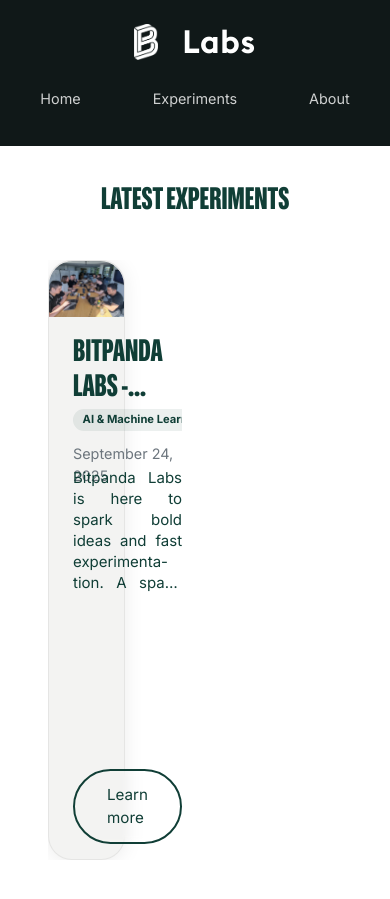
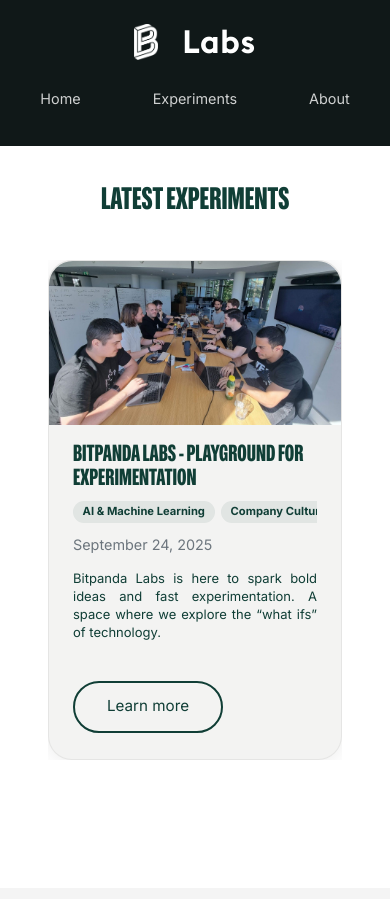
Before and after one commit to bitpanda-labs/labs-website, a Jekyll site: the page built from index.html, in a window 390 px wide and 900 px high, scrolled down 906 px. Built offline with Jekyll 4.4.1, drawn with Linux system fonts in a browser that asks for light colours.

Commit message:
AIHUB-213: Improve carousel and post card styling for better mobile responsiveness and layout consistency

```diff
--- a/assets/css/style.css
+++ b/assets/css/style.css
@@ -1076,7 +1076,40 @@
   }
 
   .cards { grid-template-columns: 1fr; gap: 1.5rem; }
-  .post-card .card-image { margin: -1.5rem -1.5rem 1rem -1.5rem; aspect-ratio: 4/3; }
+
+  /* Carousel mobile improvements */
+  .carousel-track {
+    grid-auto-columns: 100%; /* Single card per view on mobile */
+    gap: 1rem;
+  }
+
+  .post-card {
+    min-height: 500px;
+    max-height: 500px;
+  }
+
+  .post-card .card-image {
+    margin: -2rem -2rem 1rem -2rem;
+    aspect-ratio: 16/9;
+  }
+
+  .post-card .card-body {
+    grid-template-rows: auto auto 1fr auto;
+    gap: 0.75rem;
+  }
+
+  .post-card .card-title {
+    font-size: 28px;
+    line-height: 1.0;
+    max-height: none;
+  }
+
+  .post-card .card-description {
+    font-size: 14px;
+    -webkit-line-clamp: 4;
+    line-clamp: 4;
+    max-height: calc(1.4em * 4);
+  }
 
   .product-card {
     min-height: 420px;
@@ -1123,6 +1156,18 @@
 
   .card {
     padding: 1.5rem;
+  }
+
+  .post-card .card-image {
+    margin: -1.5rem -1.5rem 1rem -1.5rem;
+  }
+
+  .post-card .card-title {
+    font-size: 24px;
+  }
+
+  .post-card .card-description {
+    font-size: 13px;
   }
 
   section {
```
